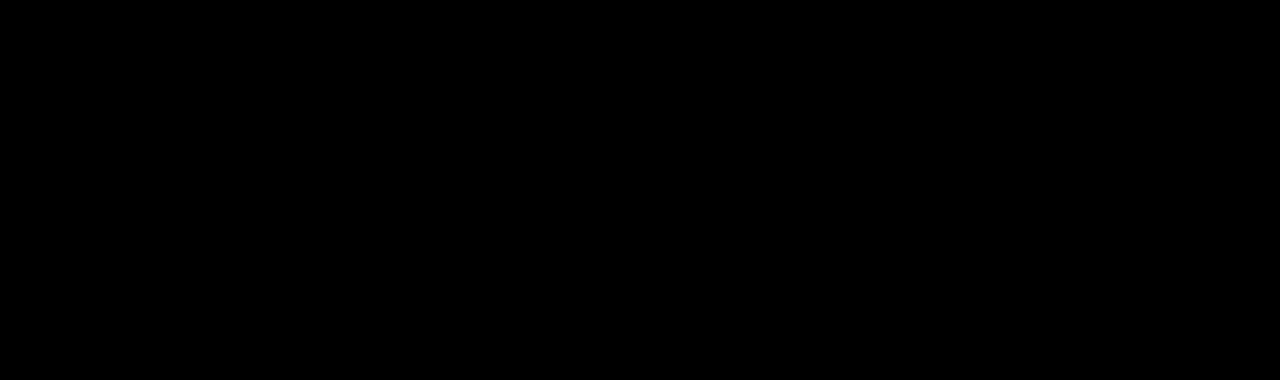
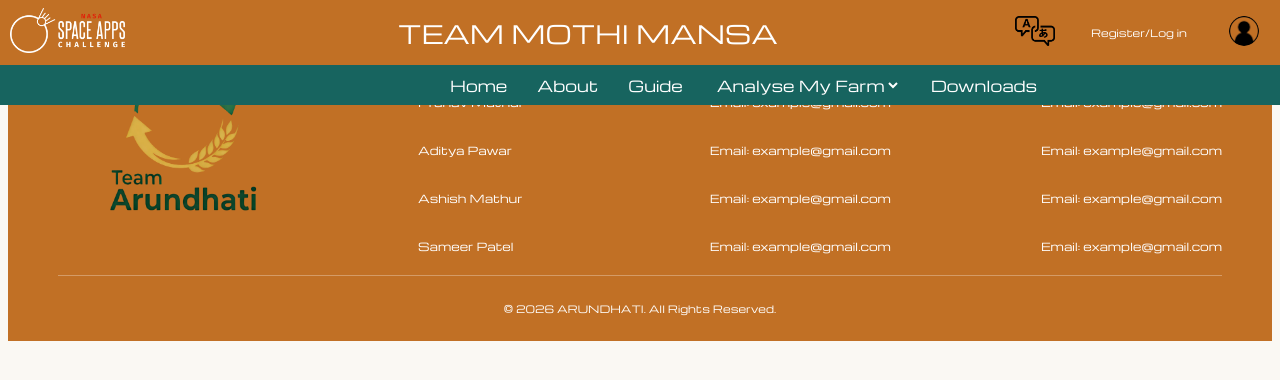
Before and after one commit to ToothlessDragon44/NASA-SPACE-APPS-2026, a plain HTML site: page 2ndpage.html in a window 1280 px wide. Drawn offline with nearby package versions, Linux system fonts and the light colour scheme.

Commit message:
Merge branch 'main' of https://github.com/ToothlessDragon44/NASA-SPACE-APPS-2026

```diff
--- a/2ndpage.html
+++ b/2ndpage.html
@@ -1,8 +1,104 @@
 <!DOCTYPE html>
 <html>
     <head>
-        <title>2nd page</title>
+        <link rel="preconnect" href="https://fonts.googleapis.com">
+        <link rel="preconnect" href="https://fonts.gstatic.com" crossorigin>
+        <link href="https://fonts.googleapis.com/css2?family=Michroma&display=swap" rel="stylesheet">
+
+        <title>About</title>
+        <link rel="icon" type="image/png" href="wallpapers/log01.png">
+
+        <link rel="stylesheet" href="general.css">
+        <link rel = "stylesheet" href="header.css">
+        <link rel="stylesheet" href="subsections.css">
     </head>
-    <body style=" background-color: black;
-                color: white;"></body>
+    <body style="background-color: #faf8f3;
+                color: white;
+                display: flex;
+                flex-direction: column;
+                "
+                >
+        <div class="main-content">
+            <div class="header">
+                <div class="left-section">
+                    <img class="logo" src="wallpapers/Space_Apps_Logo_Color_and_White.width-440.jpegquality-60.png">
+                </div>
+                <div class="middle-section">
+                    <div class="name">TEAM  MOTHI  MANSA</div>
+                </div>
+                <div class ="right-section">
+                    <button class="translate1" id="translateBtn">
+                        <img class="translate" src="icons/translate icon.png">
+                    </button>
+                    <p class="guide"> Register/Log in </p>
+                    <button class="sign1">
+                        <img class="sign-logo" src="icons/signin.webp">
+                    </button>
+                </div>
+            </div>
+            <div class="header2">
+                <a href="1stpage.html" class="H1">Home</a>
+                <a href="2ndpage.html" class="H2">About</a>
+                <a href="3rdpage.html" class="H3">Guide</a>
+                <div class="H4">
+                    <select class="dropdown" onchange="if(this.value) window.location.href=this.value">
+                        <option value="" disabled selected>Analyse My Farm</option>
+                        <option value="3rdpart.html">Rotation Planner</option>
+                        <option value="4thpart.html">Satellite Insights</option>
+                        <option value="5thpart.html">Methodology</option>
+                    </select>
+                </div>
+                <a href="5thpage.html" class="H5">Downloads</a>
+            </div>
+            <div id="translateBox">
+                <div id="google_translate_element"></div>
+            </div>
+        </div>
+        <footer class="footer">
+            <div class="footer-top">
+                <div class="footer-logo">
+                    <img class="teamlogo" src="wallpapers/logo.png">
+                </div>
+                <div class="footer-name">
+                    <h3>Team Members</h3>
+                    <p>Pranav Mathur</p>
+                    <p>Aditya Pawar</p>
+                    <p>Ashish Mathur</p>
+                    <p>Sameer Patel</p>
+                </div>
+                <div class="footer-contact">
+                    <h3>Contact Us</h3>
+                    <p>Email: example@gmail.com</p>
+                    <p>Email: example@gmail.com</p>
+                    <p>Email: example@gmail.com</p>
+                    <p>Email: example@gmail.com</p>
+                </div>
+                <div class="footer-contact">
+                    <h3>Contact Us</h3>
+                    <p>Email: example@gmail.com</p>
+                    <p>Email: example@gmail.com</p>
+                    <p>Email: example@gmail.com</p>
+                    <p>Email: example@gmail.com</p>
+                </div>
+            </div>
+            <div class="footer-bottom">
+                <p>© 2026 ARUNDHATI. All Rights Reserved.</p>
+            </div>
+        </footer>
+        <div class="translate">
+            <script>
+                document.getElementById("translateBtn").addEventListener("click", function() {
+                    document.getElementById("translateBox").classList.toggle("show");
+                });
+
+                function googleTranslateElementInit() {
+                    new google.translate.TranslateElement(
+                        {pageLanguage: 'en'},
+                        'google_translate_element'
+                    );
+                }
+            </script>
+            <script src="https://translate.google.com/translate_a/element.js?cb=googleTranslateElementInit"></script>
+        </div>
+    </body>
 </html>
--- a/header.css
+++ b/header.css
@@ -39,6 +39,7 @@
 
 .logo{
     height: 45px;
+    margin-left: 10px;
 }
 
 .middle-section{
```
Also changed, not shown: 1stpage.html (+5 -4 lines), 2ndpart.html (deleted, +0 -7 lines), 3rdpage.html (+104 -0 lines), 4thpart.html (+104 -0 lines), 5thpage.html (+104 -0 lines), 5thpart.html (+104 -0 lines), wallpapers/log01.png (added).
